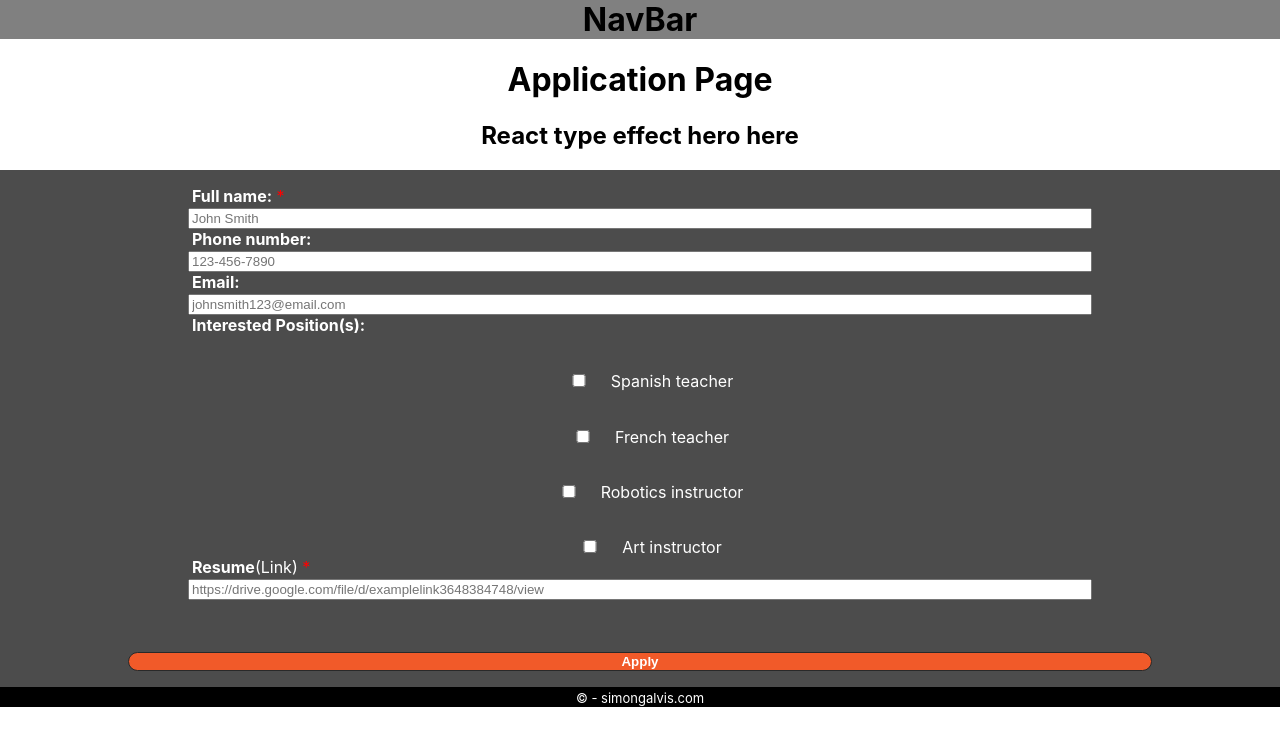
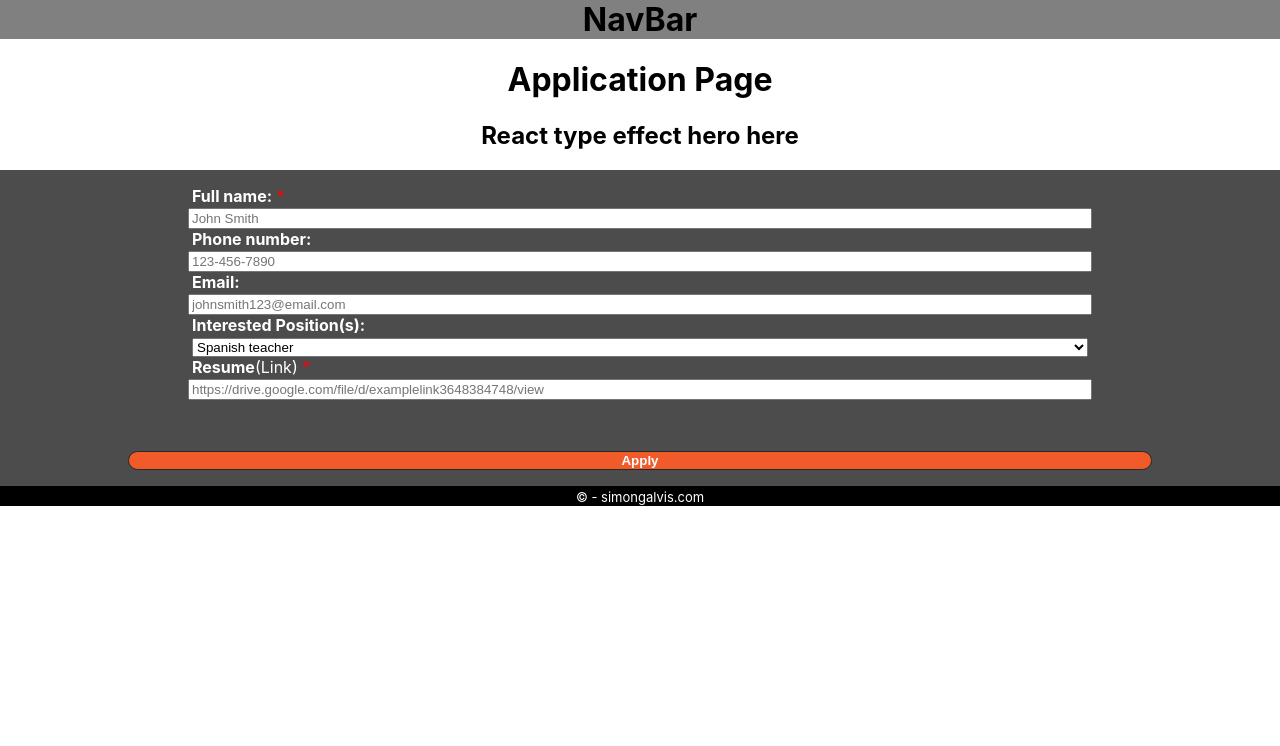
Before and after one commit to simongalvis/allinrecruits-client, a React (Create React App) app: page /application-page in a window 1280 px wide. Shown: the top 746 px of the page. Built offline with nearby package versions, Linux system fonts and the light colour scheme.

Commit message:
Create dropdown list for 'Interested Position' input

```diff
--- a/src/ApplicationForm/ApplicationForm.css
+++ b/src/ApplicationForm/ApplicationForm.css
@@ -11,7 +11,7 @@ form{
     margin:0;
     width:100%
 }
-input{
+input, select{
     align-self: center;
     width: 70%;
     margin:0;
--- a/src/ApplicationForm/ApplicationForm.js
+++ b/src/ApplicationForm/ApplicationForm.js
@@ -5,20 +5,43 @@ import './ApplicationForm.css'
 class ApplicationForm extends React.Component{
 
 
+    handleSubmit = e =>{
+        e.preventDefault();
+        console.log('I am working')
+        const { applicationFullname, applicationPhonenumber, applicationEmail, applicationPosition, applicationResume } = e.target;
+
+
+        const submission = {
+            fullname: applicationFullname.value,
+            phonenumber: applicationPhonenumber.value,
+            email: applicationEmail.value,
+            interestedposition: applicationPosition.value,
+            resumelink: applicationResume.value
+        }
+
+        console.log(submission)
+    }
+     openPositions =['French teacher','Spanish teacher', 'Robotics instructor', 'Art instructor']
+     state ={
+         counter: 0
+     }
+
 
     render(){
         return(
             <div className="ApplicationForm">
-                <form>
-                    <label htmlFor="application-fullname"  className="required"><b>Full name:</b></label>
-                    <input type="text" id="application-fullname" name="application-fullname" placeholder="John Smith" autoCorrect="off" autoCapitalize="none" required/>
-                    <label htmlFor="application-phonenumber"><b>Phone number:</b></label>
-                    <input type="tel" id="application-phonenumber" name="application-phonenumber" placeholder="123-456-7890" autoCorrect="off" autoCapitalize="none" />
+                <form onSubmit={this.handleSubmit}>
+                    <label htmlFor="applicationFullname"  className="required"><b>Full name:</b></label>
+                    <input type="text" id="applicationFullname" name="applicationFullname" placeholder="John Smith" autoCorrect="off" autoCapitalize="none" required/>
+                    <label htmlFor="applicationPhonenumber"><b>Phone number:</b></label>
+                    <input type="tel" id="applicationPhonenumber" name="applicationPhonenumber" placeholder="123-456-7890" autoCorrect="off" autoCapitalize="none" />
                     <label htmlFor="application-email"><b>Email:</b></label>
-                    <input type="email" id="application-email" name="application-email" placeholder="johnsmith123@email.com" autoCorrect="off" autoCapitalize="none" />
-                    <label htmlFor="interestedPositionCheckboxList"><b>Interested Position(s):</b></label>
+                    <input type="email" id="applicationEmail" name="applicationEmail" placeholder="johnsmith123@email.com" autoCorrect="off" autoCapitalize="none" />
+                    {/* <label htmlFor="interestedPositionCheckboxList"><b>Interested Position(s):</b></label> */}
                     {/* Interested position checkbox list */}
-                    <div id="interestedPositionCheckboxList">
+                    {/* <div id="interestedPositionCheckboxList">
+
+
                         <div className="checkboxLabelAndInput">
                             <input type="checkbox" id="subject1" className="checkboxInput" name="subject1" value="Spanish teacher"/>
                             <label htmlFor="subject1" className="checkboxLabel">Spanish teacher</label>
@@ -37,9 +60,17 @@ class ApplicationForm extends React.Component{
                             <label htmlFor="subject4" className="checkboxLabel">Art instructor</label>
                         </div>
 
-                    </div>
-                    <label htmlFor="application-resume" className="required"><b>Resume</b>(Link)</label>
-                    <input type="url" id="application-resume" name="application-resume" placeholder="https://drive.google.com/file/d/examplelink3648384748/view" autoCorrect="off" autoCapitalize="none" required/>
+                    </div> */}
+                    <label htmlFor="applicationPosition"><b>Interested Position(s):</b></label>
+
+                    <select name="applicationPosition" id="applicationPosition">
+                        <option value="Spanish teacher">Spanish teacher</option>
+                        <option value="French teacher">French teacher</option>
+                        <option value="Robotics instructor">Robotics instructor</option>
+                        <option value="Art instructor">Art instructor</option>
+                    </select>
+                    <label htmlFor="applicationResume" className="required"><b>Resume</b>(Link)</label>
+                    <input type="url" id="applicationResume" name="applicationResume" placeholder="https://drive.google.com/file/d/examplelink3648384748/view" autoCorrect="off" autoCapitalize="none" required/>
                     {/* <label htmlFor="application-resume" className="required"><b>Resume</b>(pdf)</label>
                     <input type="file" id="application-resume" name="application-resume" autoCorrect="off" autoCapitalize="none" required/> */}
                     <button id="application-submit-btn" type="submit"><b>Apply</b></button>
```
Also changed, not shown: 2 other files (tests, documents, lock files or other folders).
